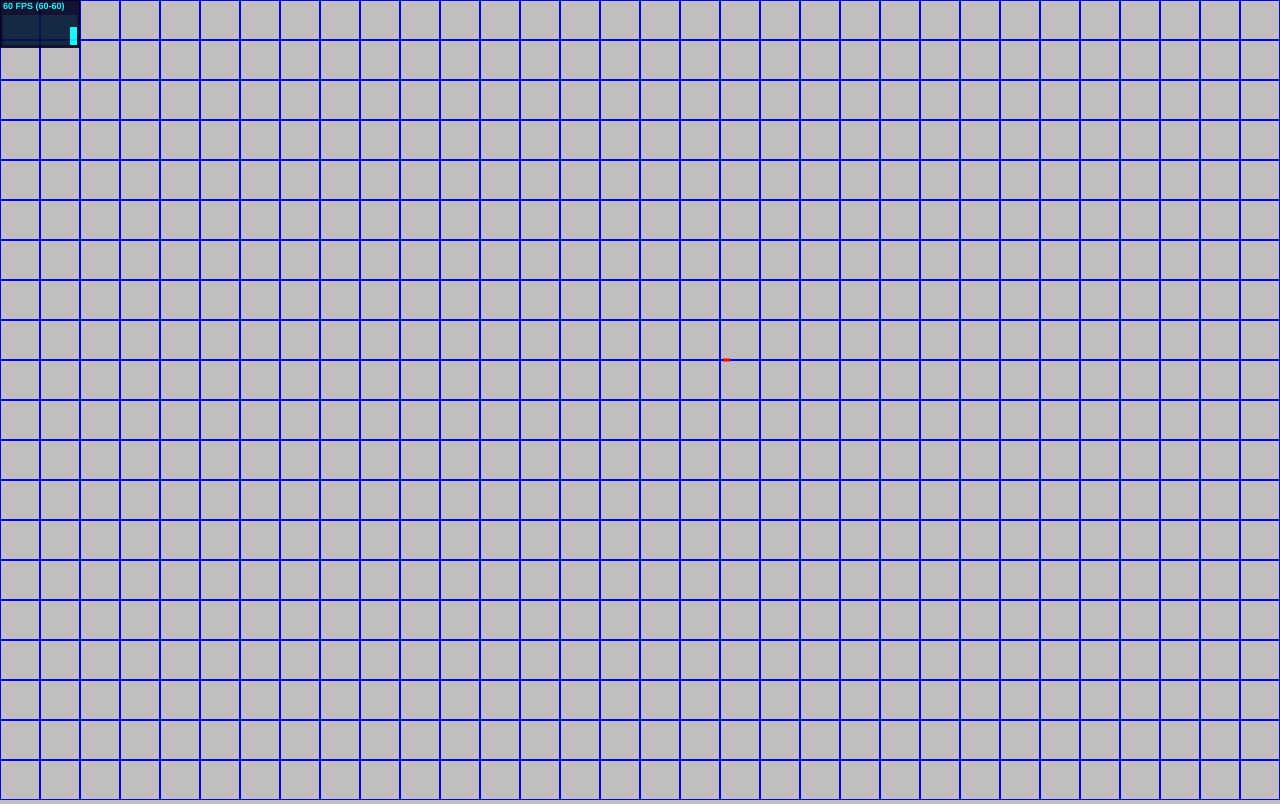
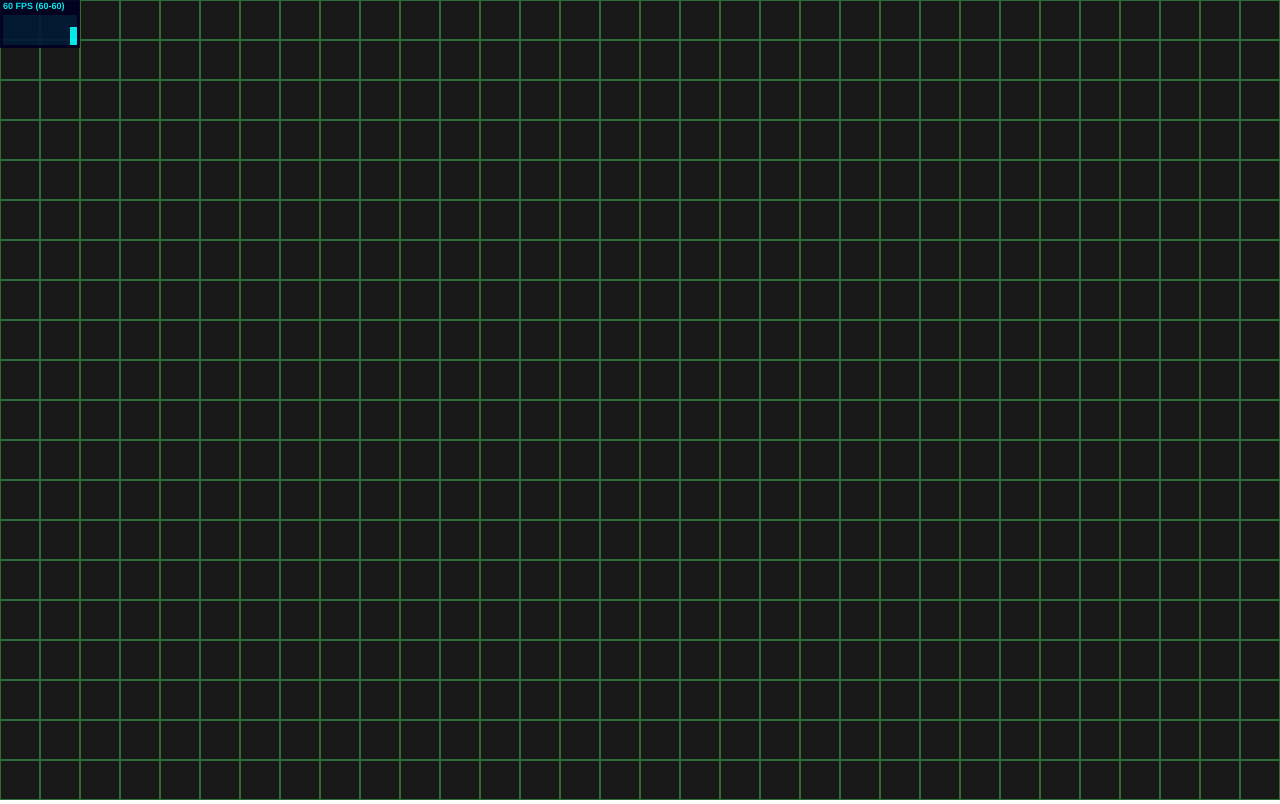
Before and after one commit to Elliot67/grid-lines, a website built with Parcel: page src/index.html in a window 1280 px wide. Built offline with nearby package versions, Linux system fonts and the light colour scheme.

Commit message:
:bug: fixed point position issue and changed general style

```diff
--- a/src/index.html
+++ b/src/index.html
@@ -15,7 +15,6 @@
 			}
 			body {
 				overflow: hidden;
-				background: rgb(192, 190, 190);
 			}
 		</style>
 	</head>
--- a/src/script.ts
+++ b/src/script.ts
@@ -16,10 +16,10 @@ interface Config {
 }
 
 enum Direction {
-	UP,
-	DOWN,
-	RIGHT,
-	LEFT,
+	UP = 1,
+	DOWN = -1,
+	RIGHT = 2,
+	LEFT = -2,
 }
 
 interface Line {
@@ -60,14 +60,16 @@ class GridLines {
 
 		window.requestAnimationFrame(this.draw.bind(this));
 
-		const registeredCallback = Utils.throttle(this.createLines.bind(this), 400);
-		//canvas.addEventListener("mousemove", registeredCallback);
+		const registeredCallback = Utils.throttle(this.createLines.bind(this), 10);
+		canvas.addEventListener("mousemove", registeredCallback);
 
+		/*
 		// @ts-ignore FIXME: for test
 		registeredCallback({
 			offsetX: 500,
 			offsetY: 500,
 		});
+		*/
 	}
 
 	private createLines(event: MouseEvent) {
@@ -113,6 +115,8 @@ class GridLines {
 		this.squareSize = 40 * this.pxR;
 		this.numCols = Math.round(this.width / this.squareSize);
 		this.numRows = Math.round(this.height / this.squareSize);
+
+		canvas.style.backgroundColor = this.config.backgroundColor;
 	}
 
 	private drawGrid(): void {
@@ -156,12 +160,13 @@ class GridLines {
 		}
 	}
 
-	private updateLine(line: Line): Line {
-		console.log(this.isPointOnCross(line.frontPoint));
-
+	private updateLine(line: Line): void {
 		if (this.isPointOnCross(line.frontPoint)) {
 			line.points.unshift({ ...line.frontPoint });
-			line.config.currentDirection = this.pickDirection([line.config.initialDirection]);
+			line.config.currentDirection = this.pickDirection([
+				line.config.initialDirection,
+				line.config.currentDirection * -1,
+			]);
 		}
 		this.updateFrontPosition(line.frontPoint, line.config.currentDirection);
 
@@ -189,14 +194,12 @@ class GridLines {
 					nextX += point.x > previousPoint.x ? remainingLength : remainingLength * -1;
 				}
 
-				line.points.unshift({ x: nextX, y: nextY });
+				line.points.push({ x: nextX, y: nextY });
 				break;
 			}
 
 			currentLineLength += addedLength;
 		}
-
-		return line;
 	}
 
 	private drawLines() {
@@ -232,14 +235,12 @@ class GridLines {
 
 const canvas = document.querySelector("canvas");
 new GridLines(canvas, {
-	backgroundColor: "#3c3c3c",
-	gridColor: "blue",
-	linesColor: ["red", "red", "red"],
-	speed: 1,
-	lineLength: 45,
+	backgroundColor: "#181818",
+	gridColor: "#49bf5d80",
+	linesColor: ["#49bf5dcf", "#1fa936cf", "#0b5217cf", "#2dab1acf", "#3aab1acf"],
+	speed: 10,
+	lineLength: 110,
 });
 
 // FIXME:
-// - fix points always the same
 // - remove line when they are out of the canvas
-// - when choosing direction, block two instead of single direction (to avoid repeting direction)
```
